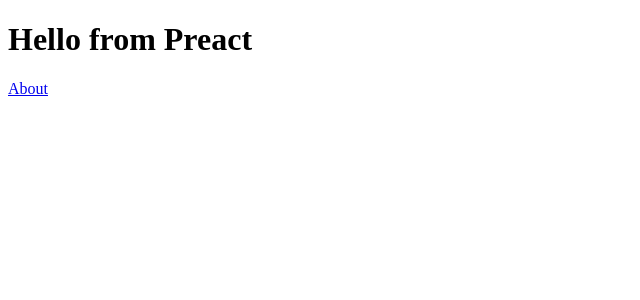
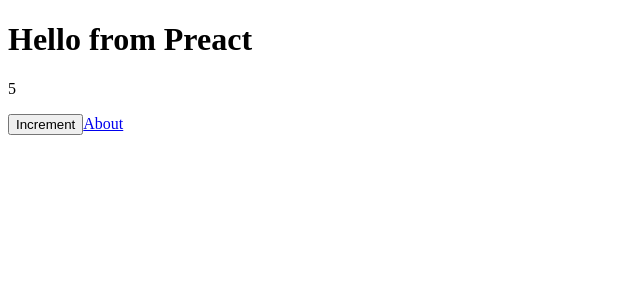
Before and after one commit to developit/nextjs-preact-demo, a Next.js app: page / in a window 1280 px wide. Shown: the top 300 px of the page, without its empty margins (0-640 px from the left). Built offline with nearby package versions, Linux system fonts and the light colour scheme.

Commit message:
use newer plugin

```diff
--- a/next.config.js
+++ b/next.config.js
@@ -1,4 +1,5 @@
 const withPrefresh = require('@prefresh/next');
+const path = require('path');
 
 const config = {
   experimental: {
@@ -29,12 +30,13 @@
     // Install webpack aliases:
     const aliases = config.resolve.alias || (config.resolve.alias = {});
     aliases.react = aliases['react-dom'] = 'preact/compat';
+    aliases.preact = path.resolve(__dirname, 'node_modules', "preact");
 
     if (dev && !isServer) {
       const entry = config.entry;
       // inject Preact DevTools
       config.entry = () => entry().then(entries => {
-        entries['main.js'] = ['preact/debug'].concat(entries['main.js'] || []);
+        //entries['main.js'] = ['preact/devtools'].concat(entries['main.js'] || []);
         return entries;
       });
     }
--- a/package.json
+++ b/package.json
@@ -7,12 +7,12 @@
     "start": "NODE_ENV=production next start"
   },
   "devDependencies": {
-    "@prefresh/next": "^0.1.0",
+    "@prefresh/next": "^0.2.0",
     "react-refresh": "^0.8.3"
   },
   "dependencies": {
     "next": "^9.4.0",
-    "preact": "^10.3.4",
+    "preact": "^10.4.4",
     "preact-render-to-string": "^5.1.4",
     "react": "github:preact-compat/react#1.0.0",
     "react-dom": "github:preact-compat/react-dom#1.0.0",
--- a/pages/index.js
+++ b/pages/index.js
@@ -1,14 +1,18 @@
 import React from 'react'
 import Link from 'next/link'
 
-const Home = () => (
+const Home = () => {
+  const [state, setState] = React.useState(5)
+  return (
     <main>
       <h1>Hello from Preact</h1>
-
+      <p>{state}</p>
+      <button onClick={() => setState(state + 1)}>Increment</button>
       <Link href="/about">
         <a>About</a>
       </Link>
     </main>
   )
+}
 
 export default Home;
```
Also changed, not shown: 1 other file (tests, documents, lock files or other folders). Lines whose indentation alone changed are shown as unchanged.
